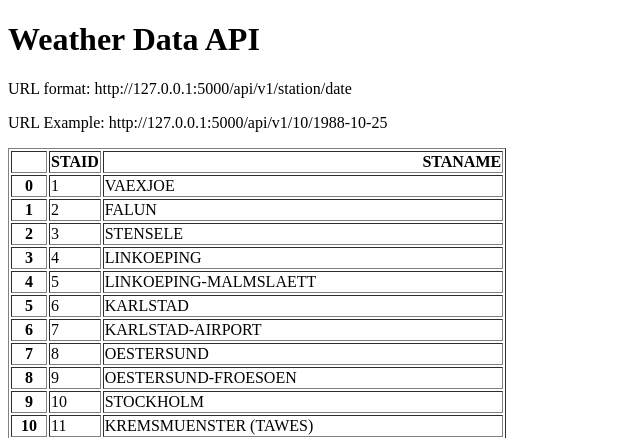
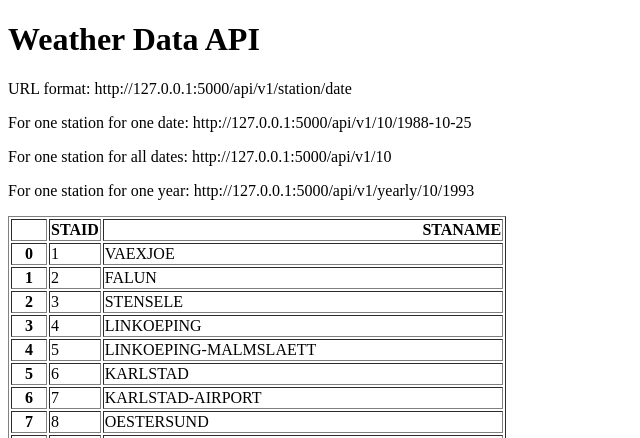
Before and after one commit to AkmemkA/Weather-API, a Flask app: page / in a window 1280 px wide. Shown: the top 438 px of the page, without its empty margins (0-640 px from the left). Run offline with Flask 2, Linux system fonts and the light colour scheme.

Commit message:
Add URL endpoint for yearly and all data

```diff
--- a/main.py
+++ b/main.py
@@ -5,6 +5,8 @@ app = Flask(__name__)
 
 stations = pd.read_csv("data_small/stations.txt", skiprows=17)
 stations = stations[["STAID", "STANAME                                 "]]
+
+
 @app.route("/")
 def home():
     return render_template("home.html", data=stations.to_html())
@@ -21,5 +23,23 @@ def weather(station, date):
             "temperature": temperature}
 
 
+@app.route("/api/v1/<station>")
+def all_station_data(station):
+    filename = "data_small/TG_STAID" + str(station).zfill(6) + ".txt"
+    df = pd.read_csv(filename, skiprows=20, parse_dates=["    DATE"])
+    # result = df.to_dict(orient="records")
+    result = df.to_html()
+    return result
+
+
+@app.route("/api/v1/yearly/<station>/<year>")
+def yearly(station, year):
+    filename = "data_small/TG_STAID" + str(station).zfill(6) + ".txt"
+    df = pd.read_csv(filename, skiprows=20)
+    df["    DATE"] = df["    DATE"].astype(str)
+    result = df[df["    DATE"].str.startswith(str(year))].to_dict(orient="records")
+    return result
+
+
 if __name__ == "__main__":
-    app.run(debug=True, port=5002)
+    app.run(debug=True)
--- a/templates/home.html
+++ b/templates/home.html
@@ -7,7 +7,9 @@
 <body>
 <h1>Weather Data API</h1>
 <p>URL format: http://127.0.0.1:5000/api/v1/station/date</p>
-<p>URL Example: http://127.0.0.1:5000/api/v1/10/1988-10-25</p>
+<p>For one station for one date: http://127.0.0.1:5000/api/v1/10/1988-10-25</p>
+<p>For one station for all dates: http://127.0.0.1:5000/api/v1/10</p>
+<p>For one station for one year: http://127.0.0.1:5000/api/v1/yearly/10/1993</p>
 <p>{{data|safe}}</p>
 </body>
 </html>
```
